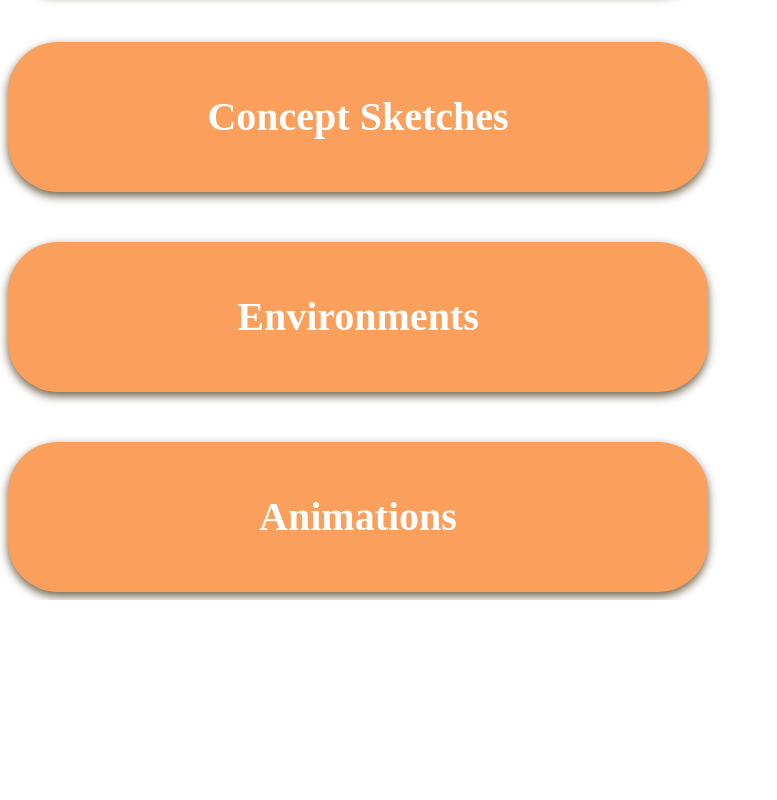
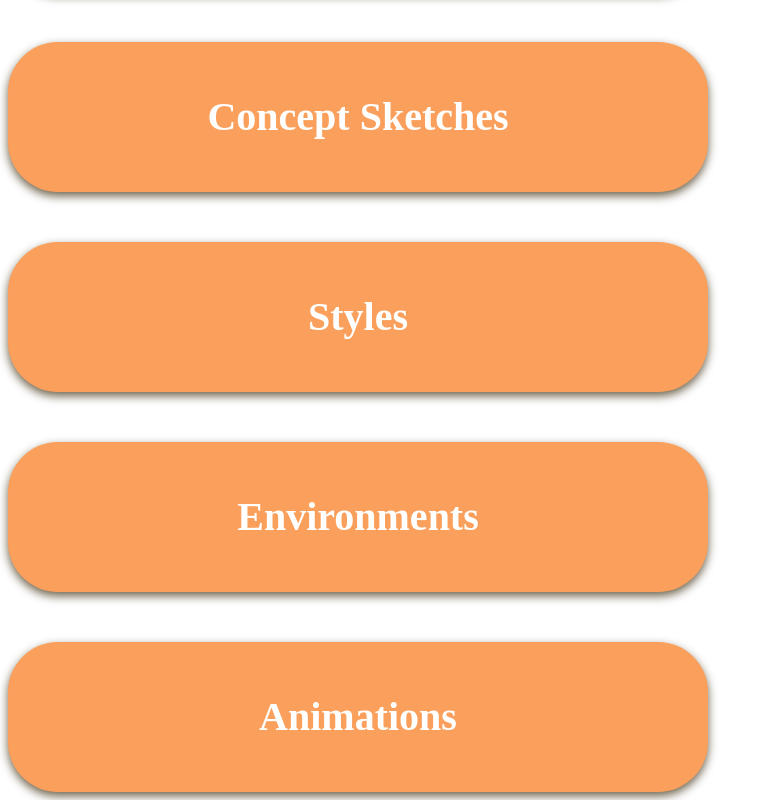
Before and after one commit to eringrod02/portfolio26, a plain HTML site: page index.html in a window 1280 px wide. Shown: the part 782-1582 px from the top of the page, without its empty margins (0-777 px from the left). Before the commit the page ends 1382 px from the top, so only its background shows below. Drawn offline with Linux system fonts and the light colour scheme; a web font is replaced by a local one.

Commit message:
Update index.html

```diff
--- a/index.html
+++ b/index.html
@@ -101,6 +101,16 @@ button:hover{
         </button>
     </a>
 
+     <a href="p11.htm">
+        <button>
+            <div class="box">
+                <div class="front">
+                    <h1>Styles</h1>
+                </div>
+            </div>
+        </button>
+    </a>
+
     <a href="p9.htm">
         <button>
             <div class="box">
```
